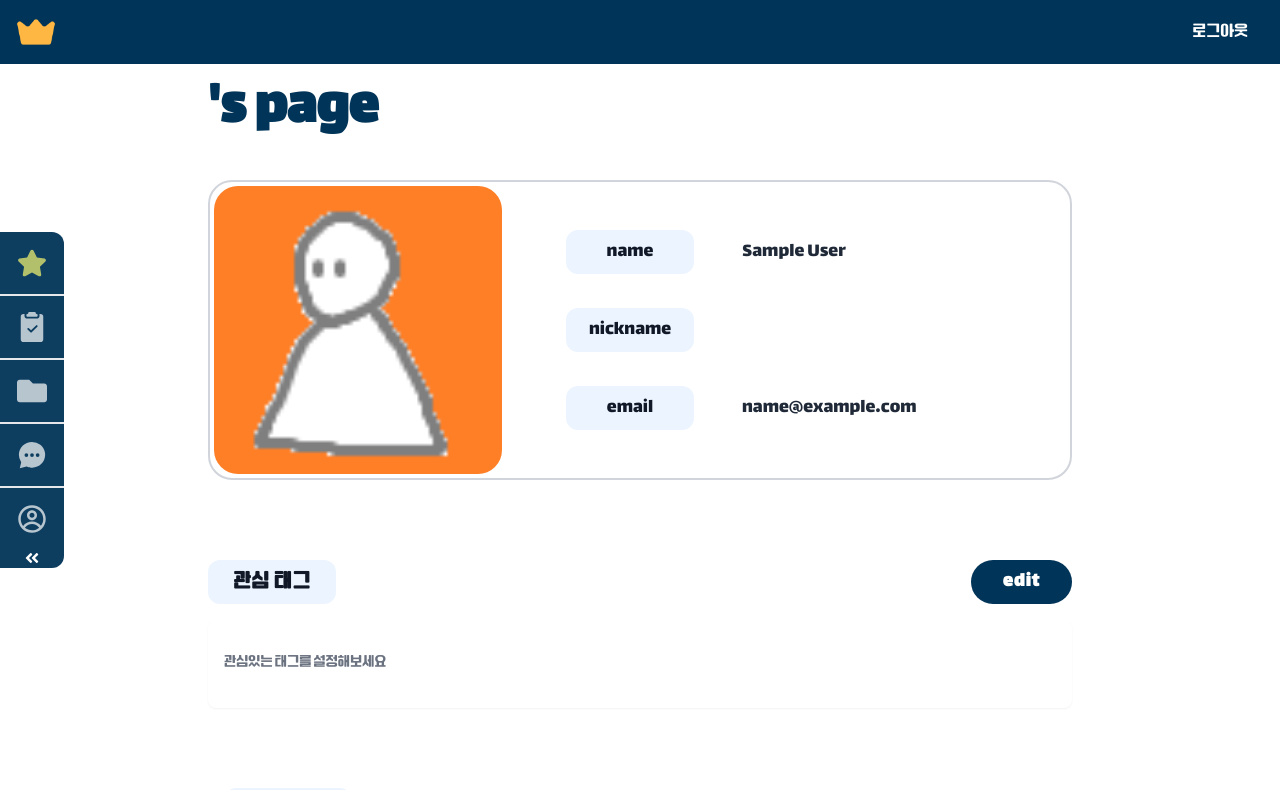
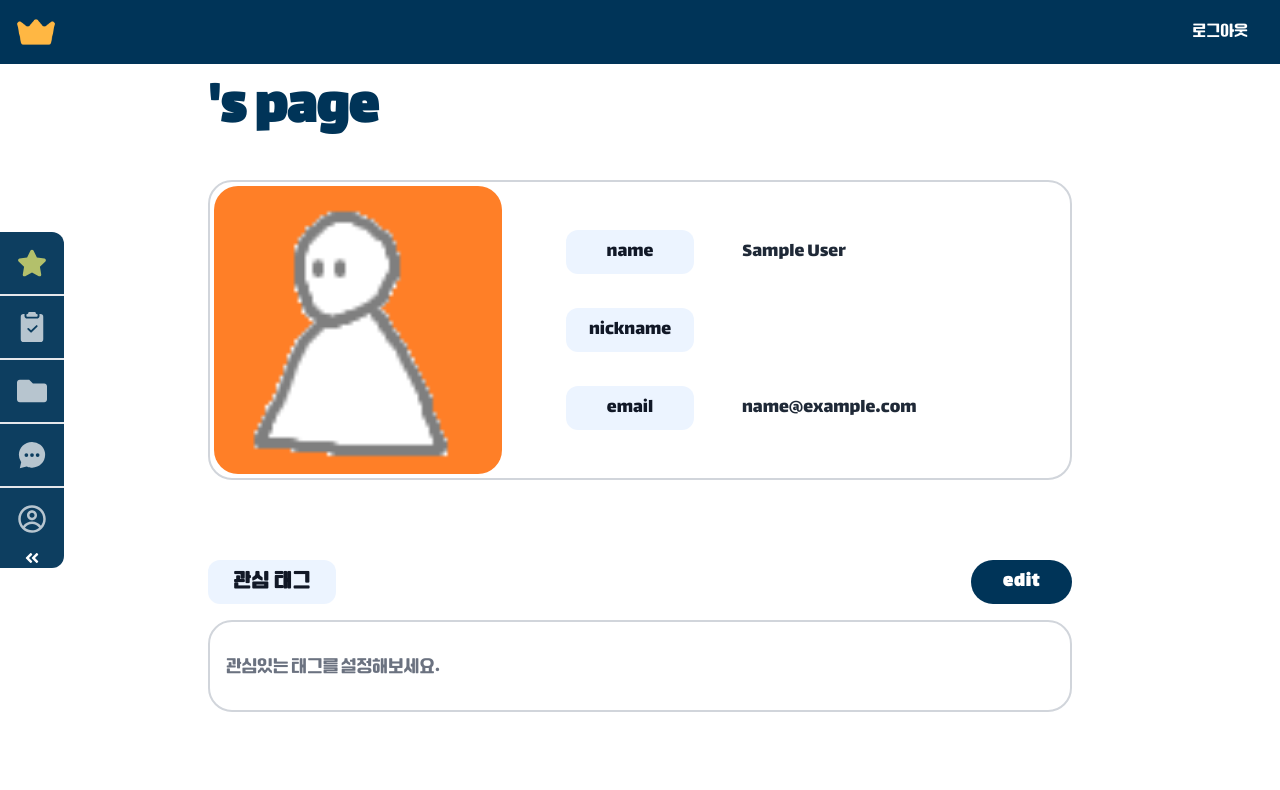
Before and after one commit to namgi2386/DreamMoA, a React (Vite) app in the folder FE/: page /mypage in a window 1280 px wide. Shown: the top 790 px of the page. Built offline with nearby package versions, Linux system fonts and the light colour scheme; sample sign-in values are in the browser's storage; what @xeger/quill-image-actions, @xeger/quill-image-formats would draw is missing.

Commit message:
Style: TagSelector에 통일성 있는 motion 추가

```diff
--- a/FE/src/components/common/tags/EdittableTagList.jsx
+++ b/FE/src/components/common/tags/EdittableTagList.jsx
@@ -1,45 +1,124 @@
 import { useRecoilState } from "recoil";
 import { selectedTagsState } from "/src/recoil/atoms/tags/selectedTagsState";
+import { motion, AnimatePresence } from "framer-motion";
 import TagSelector from "./TagSelector";
 // import { PencilIcon } from "@heroicons/react/24/outline";
 
 export default function EditableTagList({ isEdittag, setIsEdittag, initialTags = [] }) {
   const [selectedTags, setSelectedTags] = useRecoilState(selectedTagsState);
 
+  const containerVariants = {
+    hidden: { opacity: 0, y: 20 },
+    visible: {
+      opacity: 1,
+      y: 0,
+      transition: {
+        type: "spring",
+        stiffness: 100,
+        damping: 15,
+        duration: 0.3,
+        when: "beforeChildren",
+        staggerChildren: 0.05
+      }
+    },
+    exit: {
+      opacity: 0,
+      y: -20,
+      transition: {
+        type: "spring",
+        stiffness: 100,
+        damping: 15,
+      }
+    }
+  };
+
+  const tagVariants = {
+    hidden: { opacity: 10, y: 5 },
+    visible: {
+      opacity: 1,
+      y: 0,
+      transition: {
+        duration: 0.3,
+        ease: "easeOut"
+      }
+    },
+    exit: {
+      opacity: 0,
+      y: -5,
+      transition: {
+        duration: 0.3,
+        ease: "easeIn"
+      }
+    }
+  };
+
   return (
-    <div className="w-full bg-white rounded-lg shadow-sm p-4">
+    <AnimatePresence mode="wait">
+      <motion.div
+        key="container"
+        variants={containerVariants}
+        initial="hidden"
+        animate="visible"
+        exit="exit"
+      >
+        <div className="w-full bg-white rounded-3xl border-2 border-gray-300 p-4">
           <div className="flex justify-between items-center mb-4">
           </div>
 
+          <AnimatePresence mode="wait">
             {isEdittag ? (
-        <div className="space-y-4">
+              <motion.div
+                key="editor"
+                variants={tagVariants}
+                className="space-y-4"
+              >
                 <TagSelector />
                 {selectedTags.length > 3 && (
-            <p className="text-red-500 text-sm">
+                  <motion.p
+                    initial={{ opacity: 0 }}
+                    animate={{ opacity: 1 }}
+                    exit={{ opacity: 0 }}
+                    transition={{ duration: 0.2 }}
+                    className="text-red-500 text-sm"
+                  >
                     최대 3개의 태그만 선택할 수 있습니다.
-            </p>
+                  </motion.p>
                 )}
-        </div>
+              </motion.div>
             ) : (
-        <div className="min-h-[40px]">
+              <motion.div
+                key="display"
+                variants={tagVariants}
+                className="min-h-[40px]"
+              >
                 {selectedTags.length > 0 ? (
                   <div className="flex flex-wrap gap-2">
                     {selectedTags.map((tag, index) => (
-                <span
+                      <motion.span
                         key={index}
+                        variants={tagVariants}
+                        initial="hidden"
+                        animate="visible"
+                        exit="exit"
                         className="px-3 py-1 text-sm text-blue-600 bg-blue-50 rounded-full"
                       >
                         #{tag}
-                </span>
+                      </motion.span>
                     ))}
                   </div>
                 ) : (
-            <p className="text-gray-500 text-sm">
-              관심있는 태그를 설정해보세요
-            </p>
+                  <motion.p
+                    variants={tagVariants}
+                    className="text-gray-500 text-lg"
+                  >
+                    관심있는 태그를 설정해보세요.
+                  </motion.p>
                 )}
+              </motion.div>
+            )}
+          </AnimatePresence>
         </div>
-      )}
-    </div>
+      </motion.div>
+    </AnimatePresence>
   );
 }
--- a/FE/src/components/mypage/ChallengeImages.jsx
+++ b/FE/src/components/mypage/ChallengeImages.jsx
@@ -22,7 +22,7 @@ export default function ChallengeImages() {
   };
   return (
     <>
-      <div className={`rounded-3xl bg-white border border-2 border-gray-300
+      <div className={`rounded-3xl bg-white border-2 border-gray-300
                 py-12 grid duration-500
                 grid-cols-1 md:grid-cols-2 lg:grid-cols-3
                 gap-6 md:gap-8 lg:gap-12
```
Lines whose indentation alone changed are shown as unchanged.
